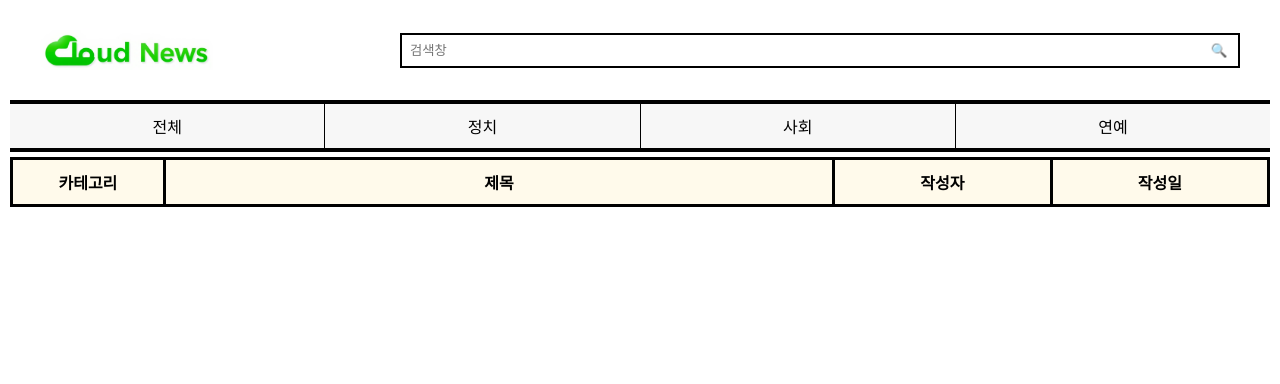
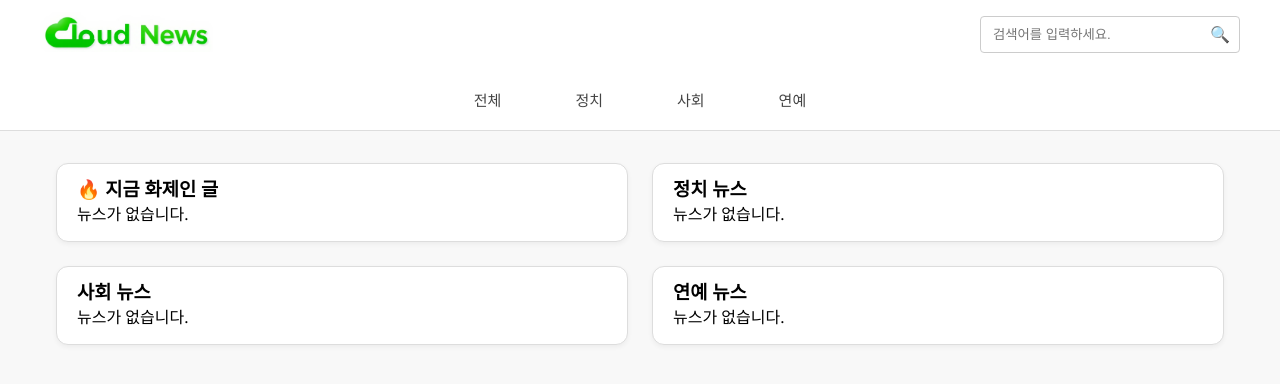
Before and after one commit to ChoiYoungHan/CloudProject, a Flask app: template main_portal/templates/index.html in a window 1280 px wide. Shown: the top 384 px of the page. Run offline with Flask 3, Linux system fonts and the light colour scheme; the template is opened without the code that fills it, so the values that code supplies are empty.

Commit message:
html/css/py 수정

```diff
--- a/main_portal/app.py
+++ b/main_portal/app.py
@@ -3,15 +3,11 @@ import boto3
 from boto3.dynamodb.conditions import Key
 from operator import itemgetter
 import os
-import time
-import logging
 
 app = Flask(__name__)
 
 dynamodb = boto3.resource("dynamodb", region_name="us-west-2")
 table = dynamodb.Table("NewsArticles")
-
-logging.basicConfig(filename="app.log", level=logging.INFO)
 
 @app.route("/")
 def index():
@@ -21,28 +17,17 @@ def index():
 def show_all():
     response = table.scan()
     items = response.get("Items", [])
+    items.sort(key=itemgetter("timestamp"), reverse=True)
 
-    for item in items:
-        if 'timestamp' in item:
-            item['date'] = item['timestamp'].split("T")[0]
+    def filter_category(cat):
+        return [item for item in items if item["category"] == cat][:3]
 
-    items.sort(key=itemgetter("timestamp"), reverse=True)
-    return render_template("index.html", news_list=items, active_category="전체")
-
-@app.route("/api/all")
-def api_all():
-    response = table.scan()
-    items = response.get("Items", [])
-    items.sort(key=itemgetter("timestamp"), reverse=True)
-    return jsonify(items[:20])
-
-@app.route("/logs")
-def show_logs():
-    log_path = "app.log"
-    if not os.path.exists(log_path):
-        return "로그 파일 없음", 404
-    with open(log_path, "r") as f:
-        return f"<pre>{f.read()}</pre>"
+    return render_template("index.html",
+                           news_hot=filter_category("지금 화제"),
+                           news_politics=filter_category("정치"),
+                           news_society=filter_category("사회"),
+                           news_entertainment=filter_category("연예"),
+                           active_category="전체")
 
 if __name__ == '__main__':
     app.run(host='0.0.0.0', port=5000)
--- a/main_portal/static/style.css
+++ b/main_portal/static/style.css
@@ -1,188 +1,134 @@
-/* 전체 레이아웃 스타일 */
-body {
-  margin: 10px 10px 10px 10px; /* 기본 여백 제거 */
-  font-family: 'Arial', sans-serif;
-  background-color: #fff;
+* {
+  margin: 0;
+  padding: 0;
+  box-sizing: border-box;
 }
 
-/* 상단 바 (로고 + 검색창 영역) */
-.top-bar {
-  display: flex; /* 가로 배치 */
-  align-items: center; /* 수직 가운데 정렬 */
-  padding: 20px 30px;
-  position: sticky;      /* 스크롤 시 상단 고정 */
-  top: 0;                /* 화면 최상단에 고정 */
-  background-color: white; /* 고정된 영역 배경색 설정 */
-  z-index: 200;          /* 탭보다 위에 렌더링 */
+body {
+  font-family: 'Segoe UI', sans-serif;
+  background-color: #f8f8f8;
 }
 
-/* 비율: 3:7 (30% : 70%) */
-.logo {
-  flex: 3; /* 전체의 30% 차지 */
+.top-bar {
+  background-color: #fff;
+  padding: 12px 24px;
+  box-shadow: 0 2px 4px rgba(0,0,0,0.1);
+}
+
+.top-inner {
+  max-width: 1200px;
+  margin: 0 auto;
   display: flex;
+  justify-content: space-between;
   align-items: center;
+}
+
+.logo img {
   height: 40px;
 }
 
-/* 로고 이미지 */
-.logo img {
-  height: 100%; /* 이미지 높이를 부모에 맞춤 */
-  object-fit: contain; /* 이미지 왜곡 없이 맞춤 */
+.search-container {
+  position: relative;
+  display: flex;
+  align-items: center;
 }
 
-/* 검색창 영역 */
-.search-box {
-  flex: 7; /* 전체의 70% 차지 */
-  display: flex;
-  justify-content: flex-end; /* 오른쪽 정렬 */
+.search-container input {
+  padding: 10px 40px 10px 12px;
+  border: 1px solid #ccc;
+  border-radius: 4px;
+  width: 260px;
 }
 
-/* 검색 입력창 + 버튼을 수평 배치하는 폼폼*/
-.search-form {
-  display: flex;
-  width: 100%;
-}
-
-/* 검색창 입력 필드 */
-.search-form input[type="text"] {
-  flex: 1; /* 나머지 영역 차지*/
-  padding: 8px;
-  border: 2px solid black;
-  border-right: none;
-}
-
-/* 검색 버튼 */
-.search-form button {
-  width: 40px;
-  background-color: white;
-  border: 2px solid black;
-  border-left: none;
+.search-container button {
+  position: absolute;
+  right: 10px;
+  background: none;
+  border: none;
+  font-size: 16px;
   cursor: pointer;
 }
 
-/* 고정 탭 영역 */
 .category-tabs {
-  position: sticky; /* 스크롤해도 상단에 고정 */
-  top: 80px; /* 고정 위치 상단 */
-  background-color: #f7f7f7;
   display: flex;
-  justify-content: space-around; /* 버튼을 고르게 분배 */
-  border-top: 4px solid black;
-  border-bottom: 4px solid black;
-  z-index: 100; /* 위에 뜨도록 설정 */
-  margin: 10px 0px 5px 0px;
+  justify-content: center;
+  gap: 50px;
+  padding: 14px 0;
+  background-color: #fff;
+  border-bottom: 1px solid #ddd;
 }
 
-/* 탭 버튼을 감싸는 링크 (있다면 a 태그 스타일도 지정) */
-.category-tabs a {
-  text-decoration: none;
-  width: 100%;
-  flex: 1;
-  padding: 12px 0;
-  text-align: center;
-  border-left: 1px solid black;
-  font-size: 16px;
-  color: black;
-  background-color: transparent;
-}
-
-/* 각 탭 버튼 스타일 */
 .category-tabs button {
-  width: 100%;
-  padding: 10px;
-  font-size: 16px;
+  background: none;
   border: none;
-  border-left: 1px solid black;
-  background-color: transparent;
+  font-size: 15px;
+  padding: 6px 12px;
+  color: #444;
   cursor: pointer;
 }
 
-/* 첫 번째 버튼 왼쪽 테두리 제거 */
-.category-tabs button:first-child {
-  border-left: none;
+.news-grid {
+  display: grid;
+  grid-template-columns: repeat(2, 1fr);
+  gap: 24px;
+  max-width: 1200px;
+  margin: 32px auto;
+  padding: 0 16px;
 }
 
-/* 탭 호버 또는 활성 상태 */
-.category-tabs button:hover,
-.category-tabs button.active {
-  background-color: #ddd; /* 마우스 올리거나 활성화된 탭 강조 */
+.news-box {
+  background-color: #fff;
+  border: 1px solid #ddd;
+  border-radius: 12px;
+  padding: 10px 20px 16px;
+  box-shadow: 0 2px 5px rgba(0,0,0,0.05);
 }
 
-/* 뉴스 테이블 전체 */
-.news-table {
-  width: 100%;
-  border-collapse: collapse; /* 셀 간 여백 제거 */
-  table-layout: fixed; /* 열 너비 고정 방식으로 설정정 */
+.main-news {
+  display: flex;
+  gap: 10px;
+  margin: 12px 0;
 }
 
-/* 테이블 셀 (헤더와 본문 공통)*/
-.news-table th,
-.news-table td {
-  border: 3px solid black;
-  padding: 10px;
-  text-align: center; /* 가운데 정렬 */
-  table-layout: fixed; /* 셀 내부 내용이 넘칠 때 대비 */
+.thumbnail {
+  width: 60px;
+  height: 60px;
+  object-fit: cover;
+  border-radius: 6px;
+  flex-shrink: 0;
 }
 
-.news-table th:nth-child(1),
-.news-table td:nth-child(1) {
-  width: 10%;
+.main-content {
+  display: flex;
+  flex-direction: column;
+  justify-content: center;
+  overflow: hidden;
 }
 
-.news-table th:nth-child(2),
-.news-table td:nth-child(2) {
-  width: 50%;
-}
-
-.news-table th:nth-child(3),
-.news-table td:nth-child(3) {
-  width: 15%;
-}
-
-.news-table th:nth-child(4),
-.news-table td:nth-child(4) {
-  width: 15%;
-}
-
-/* 헤더 배경 색상 */
-.news-table th {
-  background-color: #fffaeb; /* 연한 노란색색 */
-}
-
-/* 제목 셀 스타일*/
-.news-table td.title {
-  width: 100%;
-  text-align: left; /* 왼쪽 정렬 */
-  white-space: nowrap; /* 한 줄로 표시 */
-  overflow: hidden; /* 너비를 넘어가면 숨김김 */
-  text-overflow: ellipsis; /* 말줄임(...)으로 처리 */
-}
-
-/* 제목 링크 스타일 */
-.news-table td.title a {
-  color: blue;
-  cursor: pointer;
-  display: block; /* 부모 td에 맞게 전체 차지 */
-  width: 100%;
+.main-content .title {
+  font-size: 14px;
+  font-weight: 600;
   white-space: nowrap;
   overflow: hidden;
   text-overflow: ellipsis;
 }
 
-.news-detail {
-  background-color: #fdfdfd;
-  border: 1px solid #ccc;
-  padding: 20px;
-  margin-top: 20px;
-  border-radius: 8px;
-  box-shadow: 0 2px 4px rgba(0,0,0,0.1);
+.main-content .content {
+  font-size: 13px;
+  color: #555;
+  line-height: 1.3;
+  height: 2.6em;
+  display: -webkit-box;
+  -webkit-line-clamp: 2;
+  -webkit-box-orient: vertical;
+  overflow: hidden;
+  text-overflow: ellipsis;
 }
 
-.news-detail h2 {
-  margin-bottom: 10px;
+.sub-news {
+  font-size: 13px;
+  margin-top: 6px;
+  white-space: nowrap;
+  overflow: hidden;
+  text-overflow: ellipsis;
 }
-
-.news-detail p {
-  margin: 5px 0;
-  line-height: 1.6;
-}
--- a/main_portal/templates/index.html
+++ b/main_portal/templates/index.html
@@ -2,176 +2,57 @@
 <html lang="ko">
 <head>
   <meta charset="UTF-8">
-  <title>뉴스 페이지</title>
+  <title>Cloud 뉴스 포털</title>
   <link rel="stylesheet" href="{{ url_for('static', filename='style.css') }}">
 </head>
 <body>
 
 <!-- 상단 바 -->
 <div class="top-bar">
-  <div class="logo">
-    <img src="{{ url_for('static', filename='logo.png') }}" alt="로고">
-  </div>
-
-  <div class="search-box">
-    <form method="GET" action="/" class="search-form">
-      <input type="text" name="keyword" placeholder="검색창">
+  <div class="top-inner">
+    <div class="logo">
+      <img src="{{ url_for('static', filename='logo.png') }}" alt="로고">
+    </div>
+    <div class="search-container">
+      <input type="text" placeholder="검색어를 입력하세요.">
       <button type="submit">🔍</button>
-    </form>
+    </div>
   </div>
 </div>
 
-<!-- 카테고리 탭 -->
+<!-- 탭 바 -->
 <div class="category-tabs">
-  <button onclick="loadAll()">전체</button>
-  <button onclick="loadCategory('politics')">정치</button>
-  <button onclick="loadCategory('society')">사회</button>
-  <button onclick="loadCategory('entertainment')">연예</button>
+  <button onclick="location.href='/all'">전체</button>
+  <button onclick="loadCategory('정치')">정치</button>
+  <button onclick="loadCategory('사회')">사회</button>
+  <button onclick="loadCategory('연예')">연예</button>
 </div>
 
-<!-- 뉴스 리스트 테이블 -->
-<table class="news-table">
-  <thead>
-    <tr>
-      <th>카테고리</th>
-      <th>제목</th>
-      <th>작성자</th>
-      <th>작성일</th>
-    </tr>
-  </thead>
-  <tbody>
-    {% for news in news_list %}
-    <tr>
-      <td>{{ news.category }}</td>
-      <td class="title">
-        <a href="#"
-           data-category="{{ news.category }}"
-           data-title="{{ news.title }}"
-           data-timestamp="{{ news.timestamp }}">
-           {{ news.title }}
-        </a>
-      </td>
-      <td>{{ news.author }}</td>
-      <td>{{ news.date }}</td>
-    </tr>
+<!-- 뉴스 카드 -->
+<div class="news-grid">
+  {% for cat, news in [('🔥 지금 화제인 글', news_hot), ('정치 뉴스', news_politics), ('사회 뉴스', news_society), ('연예 뉴스', news_entertainment)] %}
+  <div class="news-box">
+    <h3>{{ cat }}</h3>
+
+    {% if news|length > 0 %}
+    <div class="main-news">
+      <img src="{{ news[0]['image'] }}" class="thumbnail" alt="대표 이미지">
+      <div class="main-content">
+        <div class="title">{{ news[0]['title'] }}</div>
+        <div class="content">{{ news[0]['content'] }}</div>
+      </div>
+    </div>
+
+    {% for item in news[1:3] %}
+      <div class="sub-news">{{ item['title'] }}</div>
     {% endfor %}
-  </tbody>
-</table>
+  {% else %}
+    <div class="no-news">뉴스가 없습니다.</div>
+  {% endif %}
 
-<!-- 상세 뉴스 영역 -->
-<div class="news-detail" style="display: none;">
-  <h2 id="detail-title"></h2>
-  <p><strong>작성일:</strong> <span id="detail-date"></span></p>
-  <p><strong>작성자:</strong> <span id="detail-author"></span></p>
-  <pre id="detail-content"></pre>
-  <button onclick="goBackToList()">← 목록으로 돌아가기</button>
+  </div>
+  {% endfor %}
 </div>
-
-<script>
-  const categoryMap = {
-    '정치': 'politics',
-    '사회': 'society',
-    '연예': 'entertainment'
-  };
-
-  function loadCategory(cat) {
-    const url = `http://k8s-default-newsingr-fc76efc355-1769841591.us-west-2.elb.amazonaws.com/category/${cat}`;
-    history.pushState(null, '', `/category/${cat}`);
-
-    fetch(url)
-      .then(res => res.json())
-      .then(data => {
-        const tbody = document.querySelector('.news-table tbody');
-        tbody.innerHTML = '';
-
-        data.forEach(item => {
-          const tr = document.createElement('tr');
-          tr.innerHTML = `
-            <td>${item.category}</td>
-            <td class="title">
-              <a href="#"
-                 data-category="${item.category}"
-                 data-title="${item.title}"
-                 data-timestamp="${item.timestamp}">
-                 ${item.title}
-              </a>
-            </td>
-            <td>${item.author}</td>
-            <td>${item.timestamp.split("T")[0]}</td>
-          `;
-          tbody.appendChild(tr);
-        });
-
-        document.querySelector('.news-table').style.display = 'table';
-        document.querySelector('.news-detail').style.display = 'none';
-      });
-  }
-
-  function loadAll() {
-    fetch(`http://k8s-default-newsingr-fc76efc355-1769841591.us-west-2.elb.amazonaws.com/api/all`)
-      .then(res => res.json())
-      .then(data => {
-        history.pushState(null, '', `/all`);
-        const tbody = document.querySelector('.news-table tbody');
-        tbody.innerHTML = '';
-
-        data.forEach(item => {
-          const tr = document.createElement('tr');
-          tr.innerHTML = `
-            <td>${item.category}</td>
-            <td class="title">
-              <a href="#"
-                 data-category="${item.category}"
-                 data-title="${item.title}"
-                 data-timestamp="${item.timestamp}">
-                 ${item.title}
-              </a>
-            </td>
-            <td>${item.author}</td>
-            <td>${item.timestamp.split("T")[0]}</td>
-          `;
-          tbody.appendChild(tr);
-        });
-
-        document.querySelector('.news-table').style.display = 'table';
-        document.querySelector('.news-detail').style.display = 'none';
-      });
-  }
-
-  document.addEventListener('click', function (e) {
-    if (e.target.matches('.title a')) {
-      e.preventDefault();
-
-      const categoryKo = e.target.dataset.category;
-      const category = categoryMap[categoryKo];
-      const title = e.target.dataset.title;
-      const timestamp = e.target.dataset.timestamp;
-      const encodedTitle = encodeURIComponent(title);
-
-      const url = `http://k8s-default-newsingr-fc76efc355-1769841591.us-west-2.elb.amazonaws.com/category/${category}/${timestamp}/${encodedTitle}`;
-
-      history.pushState(null, '', `/category/${category}/${timestamp}/${encodedTitle}`);
-
-
-      fetch(url)
-        .then(res => res.json())
-        .then(data => {
-          document.querySelector('.news-table').style.display = 'none';
-          document.querySelector('.news-detail').style.display = 'block';
-
-          document.getElementById('detail-title').textContent = data.title;
-          document.getElementById('detail-date').textContent = data.timestamp.split("T")[0];
-          document.getElementById('detail-author').textContent = data.author;
-          document.getElementById('detail-content').textContent = data.content;
-        });
-    }
-  });
-
-  function goBackToList() {
-    document.querySelector('.news-detail').style.display = 'none';
-    document.querySelector('.news-table').style.display = 'table';
-  }
-</script>
 
 </body>
 </html>
```
